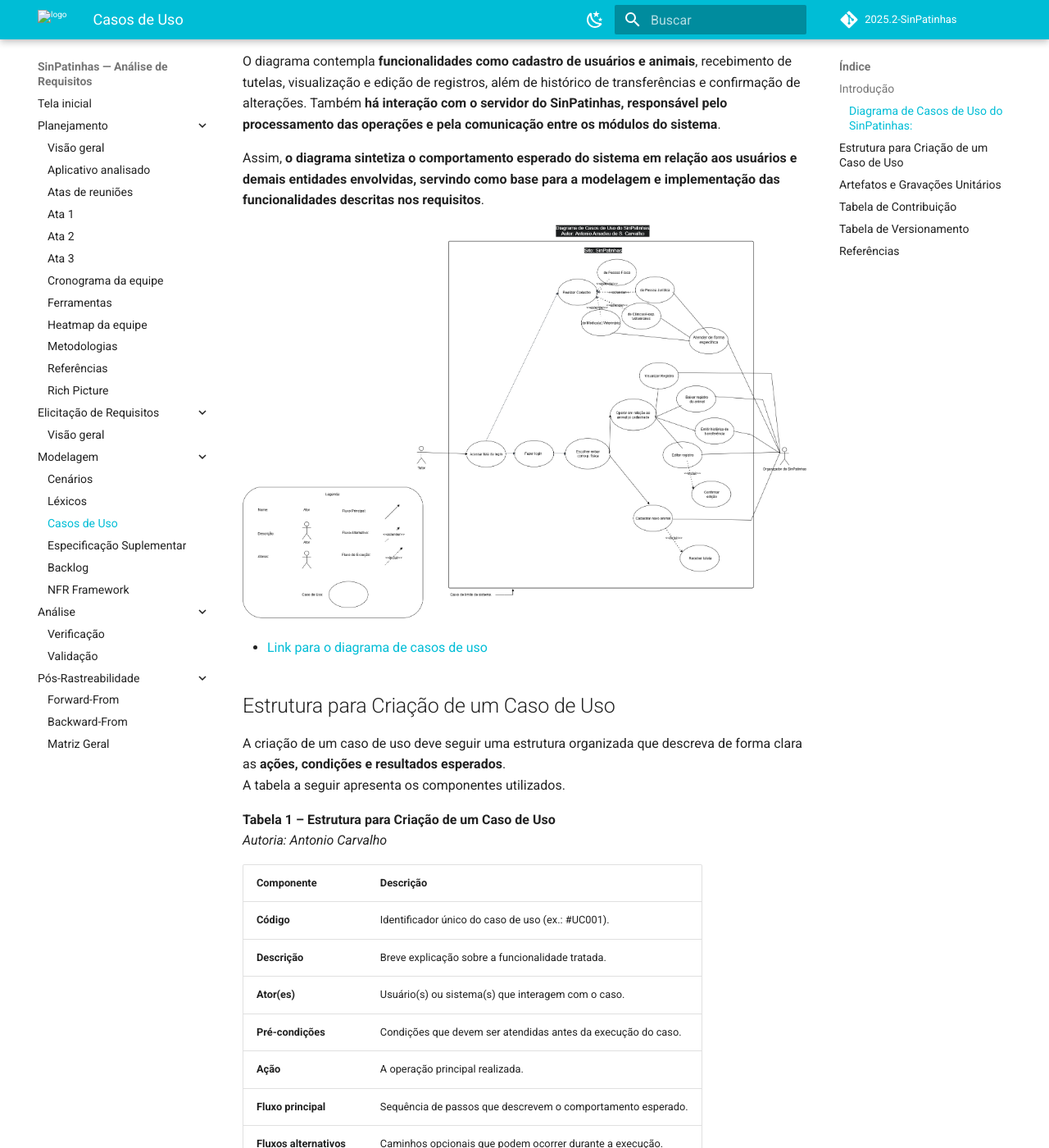
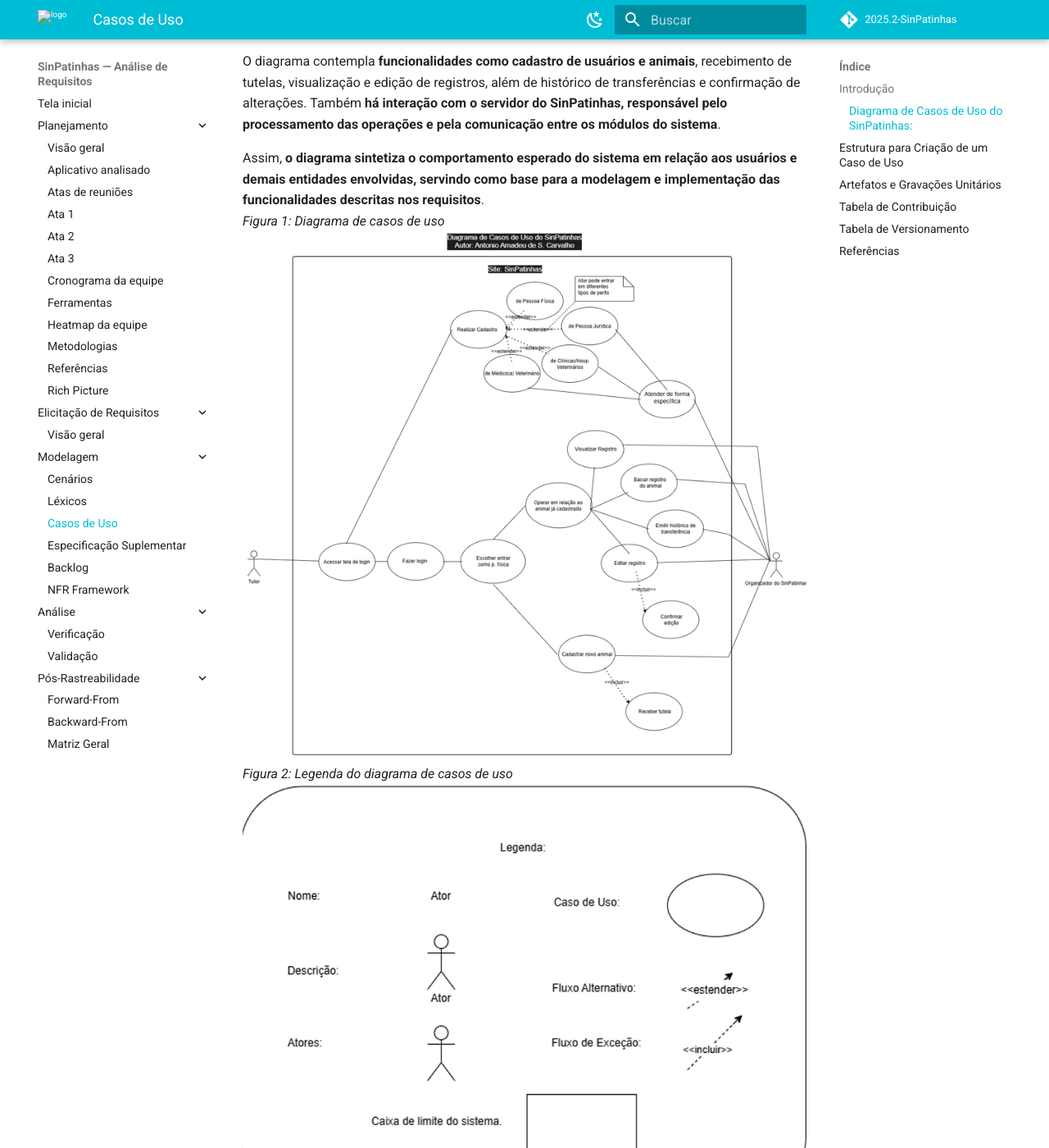
Before and after one commit to Requisitos-de-Software/2025.2-SinPatinhas, an MkDocs documentation site: the page built from docs/modelagem/casos_de_uso.md, in a window 1280 px wide and 1400 px high, scrolled down 663 px. Shown: the whole window at 82% size. Built offline with MkDocs 1.6.1 and Material for MkDocs 9.7.7, drawn with Linux system fonts in a browser that asks for light colours; comment, search, counter and statistics services are not loaded.

Commit message:
fix(alter): Alterando diagrama de casos de uso.

```diff
--- a/docs/modelagem/casos_de_uso.md
+++ b/docs/modelagem/casos_de_uso.md
@@ -15,8 +15,14 @@ Com base nos requisitos elicitados anteriormente para o projeto SinPatinhas, **f
 O diagrama contempla **funcionalidades como cadastro de usuários e animais**, recebimento de tutelas, visualização e edição de registros, além de histórico de transferências e confirmação de alterações. Também **há interação com o servidor do SinPatinhas, responsável pelo processamento das operações e pela comunicação entre os módulos do sistema**.
 
 Assim, **o diagrama sintetiza o comportamento esperado do sistema em relação aos usuários e demais entidades envolvidas, servindo como base para a modelagem e implementação das funcionalidades descritas nos requisitos**.
+<br>
+*Figura 1: Diagrama de casos de uso*
+<br>
+![Casos-de-uso](../assets/images/casos_de_uso-SinPatinhas.png)
+<br>*Figura 2: Legenda do diagrama de casos de uso*
+<br>
+![Legenda](../assets/images/legenda_casos_de_uso.png)
 
-![Casos-de-uso](../assets/images/casos_de_uso-SinPatinhas.png)
 
 * [Link para o diagrama de casos de uso](https://viewer.diagrams.net/?tags=%7B%7D&lightbox=1&target=blank&highlight=0000ff&edit=_blank&layers=1&nav=1&title=v2_caso_de_uso_sinpatinhas.drawio&dark=0#Uhttps%3A%2F%2Fdrive.google.com%2Fuc%3Fid%3D1JOocwPjoZbvNTRfiIlNnfZpdQCFAApOf%26export%3Ddownload)
 
```
Also changed, not shown: docs/assets/images/casos_de_uso-SinPatinhas.png, docs/assets/images/legenda_casos_de_uso.png (added).
